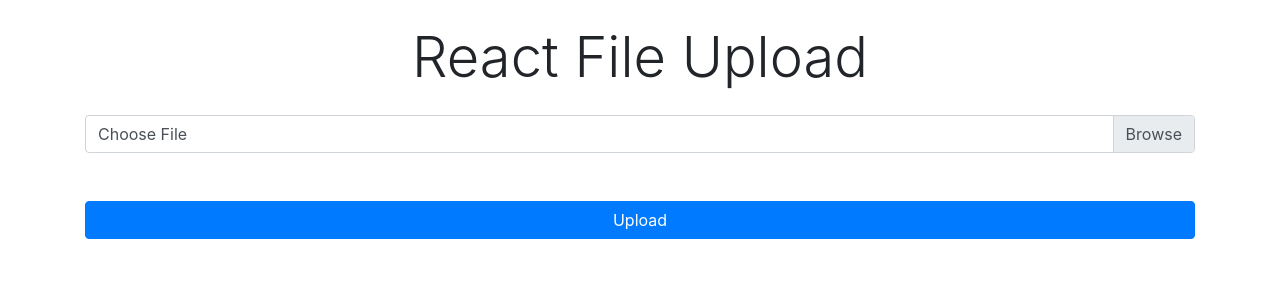
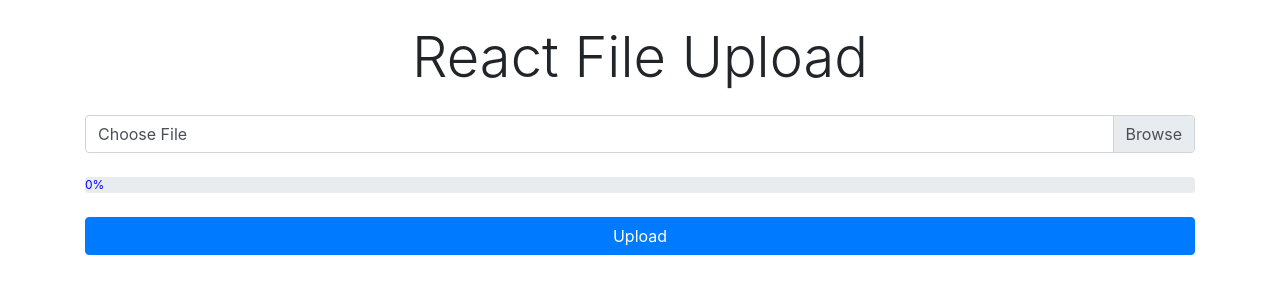
Before and after one commit to webQbe/react_file_upload, a React (Vite) app: page / in a window 1280 px wide. Shown: the top 300 px of the page. Built offline with nearby package versions, Linux system fonts and the light colour scheme.

Commit message:
Created Progress bar

```diff
--- a/src/components/FileUpload.jsx
+++ b/src/components/FileUpload.jsx
@@ -1,5 +1,6 @@
 import React, { Fragment, useState } from 'react';
 import Message from './Message';
+import Progress from './Progress';
 import axios from 'axios';
 
 const FileUpload = () => {
@@ -46,6 +47,18 @@ const FileUpload = () => {
 
                 // Clear Percentage in 10 secs
                 setTimeout(() => setUploadPercentage(0), 10000);
+
+                /* onUploadProgress function in Axios tracks the progress of file uploads. It provides real-time feedback about how much of the file has been uploaded. This is particularly useful for showing a progress bar or percentage indicator in your UI.
+
+                progressEvent.loaded: The number of bytes already uploaded.
+                progressEvent.total: The total number of bytes in the file.
+
+                When Should You Use onUploadProgress?
+                  When uploading large files (images, videos, documents).
+                  When providing better user experience by showing upload progress.
+                  When preventing users from submitting multiple uploads before completion.
+
+                */
             }
 
           });
@@ -100,6 +113,10 @@ const FileUpload = () => {
                     {filename}
                 </label>
             </div>
+
+            <Progress percentage={uploadPercentage}
+            /* Pass upload percentage to progress bar */ />
+
             <input type="submit" value="Upload" className="btn btn-primary btn-block mt-4" />
         </form>
 
--- /dev/null
+++ b/src/components/Progress.jsx
@@ -0,0 +1,23 @@
+import React from 'react'
+import PropTypes from 'prop-types'
+
+const Progress = ({ percentage }) => { // Pass uploadPercentage from FileUpload.jsx
+  return (
+        // Show percentage on progress bar
+        <div className="progress">
+            <div
+                className="progress-bar progress-bar-striped bg-success"
+                role='progressbar'
+                style={{ width: `${percentage}%`, color: 'blue' }}>
+                {percentage}%
+            </div>
+        </div>
+  )
+}
+
+Progress.propTypes = {
+    // Valdate percentage prop type
+    percentage: PropTypes.number.isRequired
+}
+
+export default Progress
```
